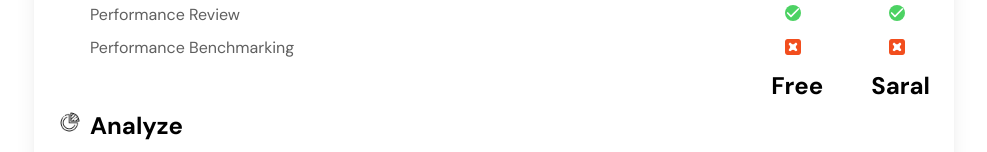
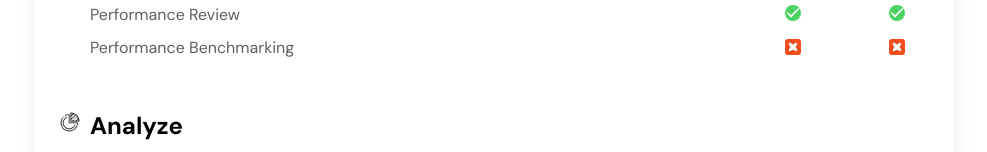
Before and after one commit to nishanbudhathoki2266/sarallagani, a React (Vite) app in the folder plan-cards/: page / in a window 1280 px wide. Shown: the part 920-1072 px from the top of the page, without its empty margins (146-1133 px from the left). Built offline with nearby package versions, Linux system fonts and the light colour scheme.

Commit message:
Fixed some position bugs

```diff
--- a/plan-cards/src/pages/DetailCheckout.jsx
+++ b/plan-cards/src/pages/DetailCheckout.jsx
@@ -20,7 +20,7 @@
 
 function DetailCheckout() {
   return (
-    <div className="flex sm:container mx-auto justify-center items-center flex-col px-4 gap-10 py-4">
+    <div className="flex sm:container mx-auto justify-center items-center pb-20 flex-col px-4 gap-10 py-4">
       {/* Heading */}
       <h1 className="text-3xl text-[##000000] text-center font-bold">
         Curate Plan as
@@ -232,7 +232,9 @@
           </div>
           <div className="flex justify-center text-center gap-[1px] sm:gap-12 items-center">
             <div className="flex flex-col gap-2">
-              <h2 className="sm:text-2xl font-bold mb-2 text-xl">Free</h2>
+              <h2 className="sm:text-2xl font-bold mb-2 text-xl opacity-0">
+                Free
+              </h2>
               <p>&nbsp;</p>
               <p>
                 <span className="w-4 h-4 mr-2 inline-flex items-center justify-center text-white rounded-full bg-[#4CD263]">
@@ -416,7 +418,9 @@
               </p>
             </div>
             <div className="flex flex-col gap-2">
-              <h2 className="sm:text-2xl font-bold mb-2 text-xl">Saral</h2>
+              <h2 className="sm:text-2xl font-bold mb-2 text-xl opacity-0">
+                Saral
+              </h2>
               <p>&nbsp;</p>
               <p>
                 <span className="w-4 h-4 mr-2 inline-flex items-center justify-center text-white rounded-full bg-[#4CD263]">
```
